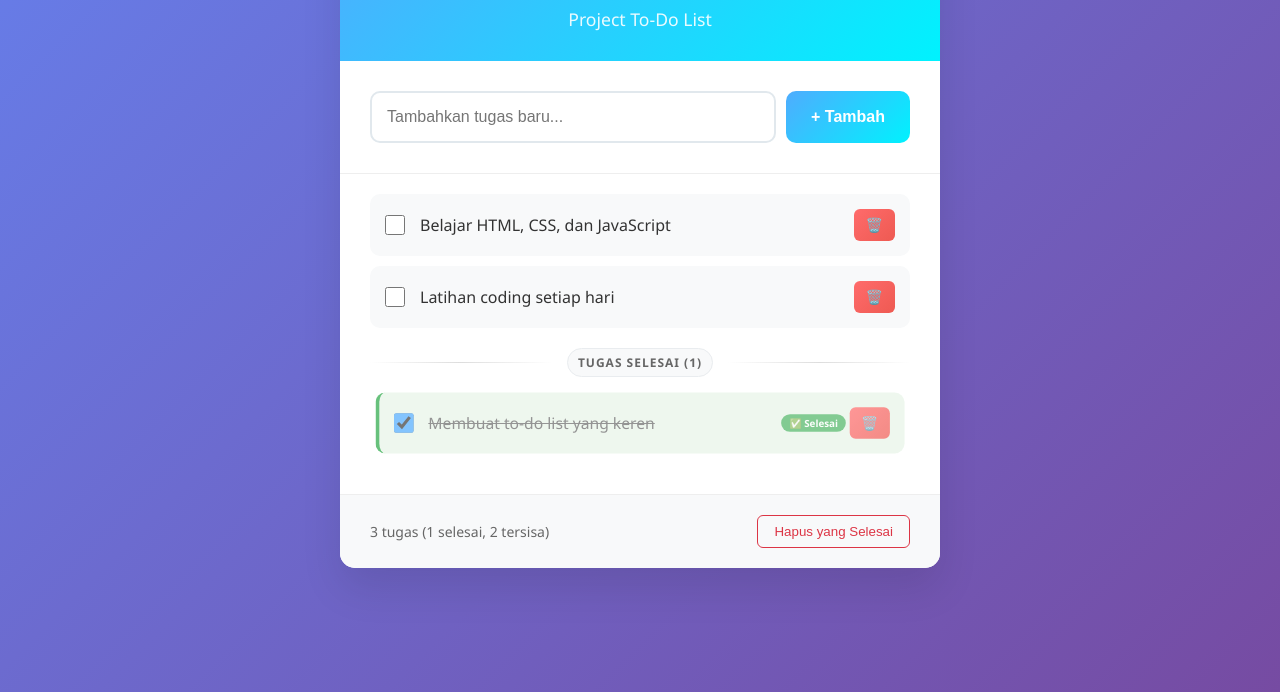
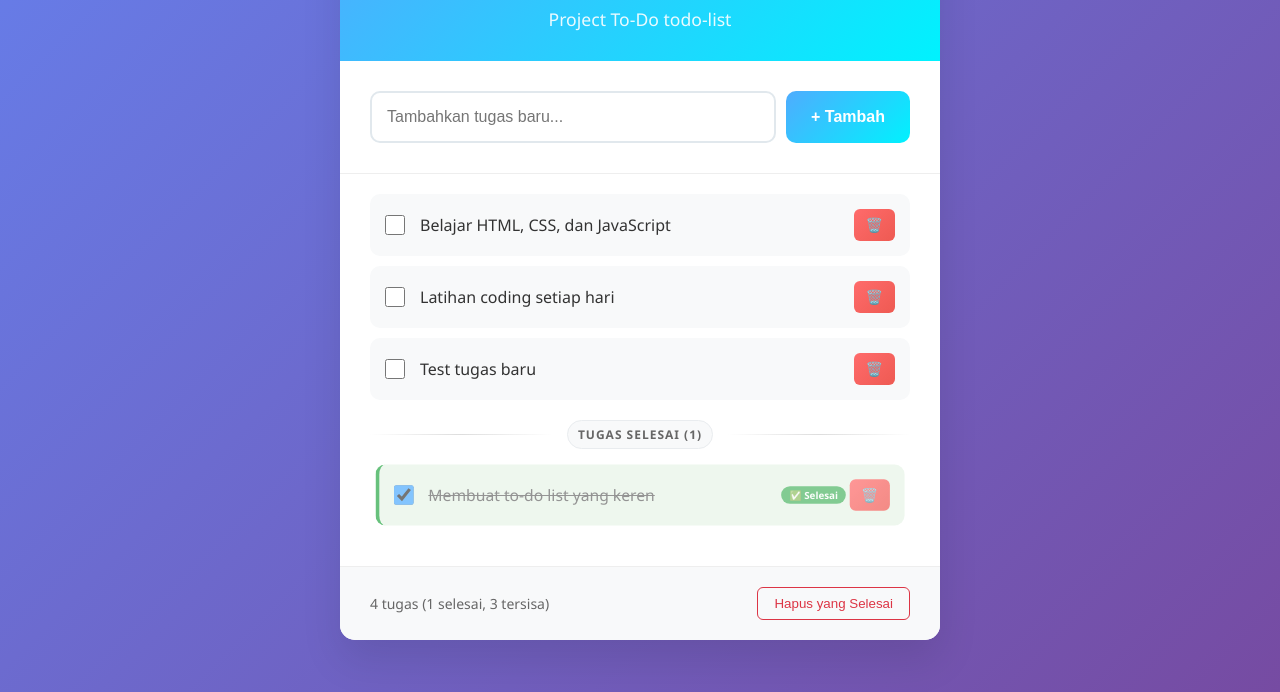
Before and after one commit to SoulSkyee/todo00, a plain HTML site: page index.html in a window 1280 px wide. Shown: the part 108-800 px from the top of the page. Drawn offline with Linux system fonts and the light colour scheme.

Commit message:
add changes for basic js

```diff
--- a/index.html
+++ b/index.html
@@ -10,7 +10,7 @@
     <div class="container">
         <div class="header">
             <h1>📝 Zhafran's To-Do List</h1>
-            <p>Project To-Do List</p>
+            <p>Project To-Do todo-list</p>
         </div>
 
         <div class="todo-input">
--- a/script.js
+++ b/script.js
@@ -50,7 +50,7 @@ class TodoApp {
     deleteTodo(id) {
         this.todos = this.todos.filter(t => t.id !== id);
         this.saveTodos();
-        this.render();
+        this.render()
     }
 
     clearCompletedTodos() {
@@ -175,7 +175,8 @@ document.addEventListener('DOMContentLoaded', function() {
         const sampleTodos = [
             { id: 1, text: "Belajar HTML, CSS, dan JavaScript", completed: false, createdAt: new Date().toISOString() },
             { id: 2, text: "Membuat to-do list yang keren", completed: true, createdAt: new Date().toISOString() },
-            { id: 3, text: "Latihan coding setiap hari", completed: false, createdAt: new Date().toISOString() }
+            { id: 3, text: "Latihan coding setiap hari", completed: false, createdAt: new Date().toISOString() },
+            { id: 4, text: "Test tugas baru", completed: false, createdAt: new Date().toISOString() }
         ];
         app.todos = sampleTodos;
         app.saveTodos();
```
